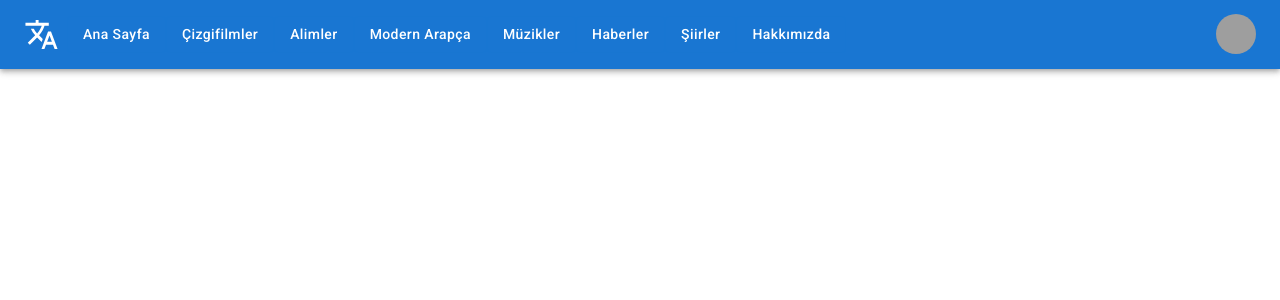
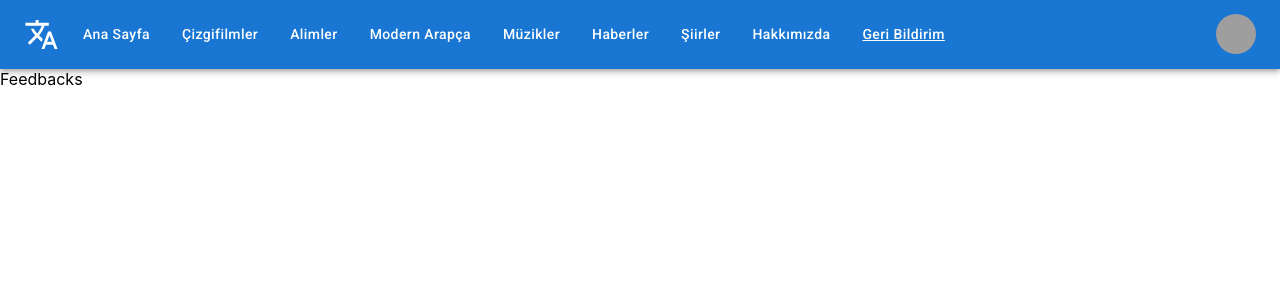
Before and after one commit to AkifKA/makcevirimerkezi, a React (Create React App) app: page /feedbacks in a window 1280 px wide. Shown: the top 300 px of the page. Built offline with nearby package versions, Linux system fonts and the light colour scheme; grey boxes are pictures that could not be loaded.

Commit message:
18. Updated

```diff
--- a/src/components/Navbar.jsx
+++ b/src/components/Navbar.jsx
@@ -39,6 +39,7 @@ const pages = [
   { title: "Haberler", icon: "", url: "/news" },
   { title: "Şiirler", icon: "", url: "/poetries" },
   { title: "Hakkımızda", icon: "", url: "/about" },
+  { title: "Geri Bildirim", icon: "", url: "/feedbacks" },
 ];
 
 function NavBar() {
--- a/src/router/AppRouter.jsx
+++ b/src/router/AppRouter.jsx
@@ -14,6 +14,8 @@ import MyFavorites from "../pages/MyFavorites";
 import MyAccount from "../pages/MyAccount";
 import Login from "../pages/Login";
 import Register from "../pages/Register";
+import Scientists from "../pages/Scientists";
+import Feedbacks from "../pages/Feedbacks";
 
 const AppRouter = () => {
   return (
@@ -23,6 +25,7 @@ const AppRouter = () => {
         <Route path="/" element={<Main />} />
         <Route path="/about" element={<About />} />
         <Route path="/cartoons" element={<Cartoons />} />
+        <Route path="/scientists" element={<Scientists />} />
         <Route path="/documentaries" element={<Documentaries />} />
         <Route path="/feedback" element={<Feedback />} />
         <Route path="/modern-arabic" element={<ModernArabic />} />
@@ -33,6 +36,7 @@ const AppRouter = () => {
         <Route path="/account" element={<MyAccount />} />
         <Route path="/login" element={<Login />} />
         <Route path="/register" element={<Register />} />
+        <Route path="/feedbacks" element={<Feedbacks />} />
       </Routes>
     </BrowserRouter>
   );
```
Also changed, not shown: src/pages/Feedback.jsx (deleted, +0 -7 lines).
